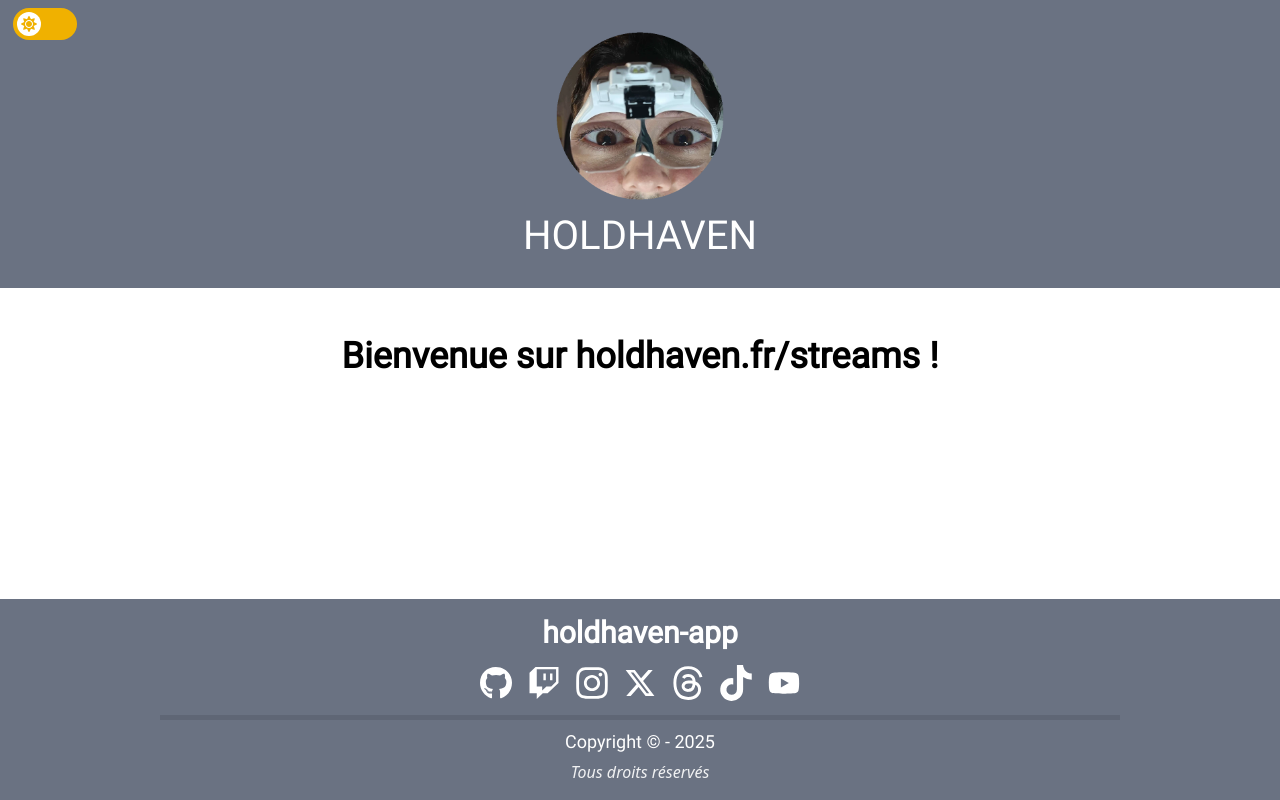
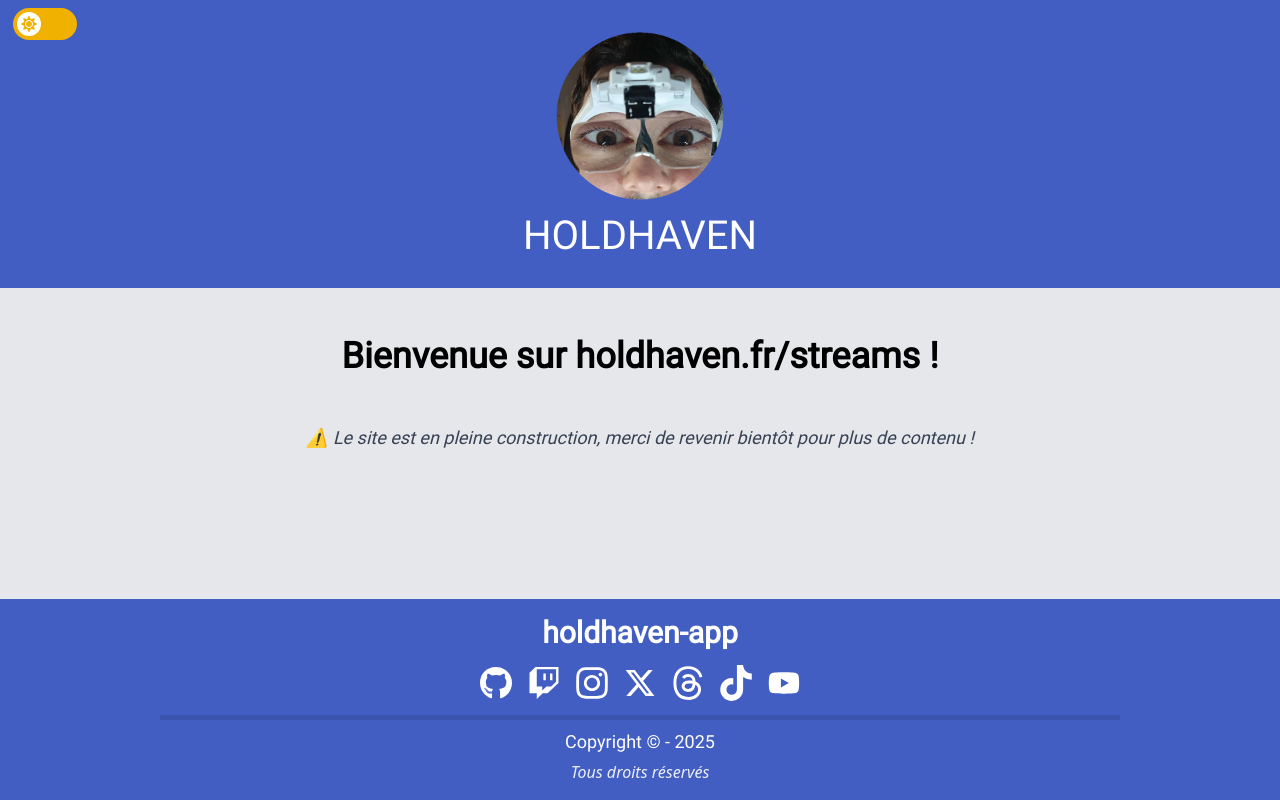
Before and after one commit to h0ldhaven/holdhaven, a React (Vite) app: page /streams in a window 1280 px wide. Built offline with nearby package versions, Linux system fonts and the light colour scheme.

Commit message:
💄 Added transition for darkmode switch colors and fixed FOUC

```diff
--- a/index.html
+++ b/index.html
@@ -8,6 +8,14 @@
   </head>
   <body>
     <div id="root"></div>
+    <script>
+      (function() {
+        const theme = localStorage.getItem('theme');
+        if (theme === 'dark') {
+          document.documentElement.classList.add('dark');
+        }
+      })();
+    </script>
     <script type="module" src="/src/main.tsx"></script>
   </body>
 </html>
--- a/src/components/Footer.tsx
+++ b/src/components/Footer.tsx
@@ -8,7 +8,7 @@ export default function Footer(): JSX.Element {
     const initialYear: number = 2025;
 
     return(
-        <footer className='w-full px-4 py-4 mt-auto text-center text-white bg-gray-500 dark:bg-cyan-800'>
+        <footer className='w-full px-4 py-4 mt-auto text-center text-white dark:bg-cyan-800/90 bg-blue-800/80 transition-colors duration-300 ease-in-out'>
 
             <h1 className='text-2xl font-extrabold md:text-3xl font-roboto'>
                 {appName}
--- a/src/components/Header.tsx
+++ b/src/components/Header.tsx
@@ -7,7 +7,7 @@ const Header: React.FC = () => {
 
     return(
         <header className='relative overflow-clip'>
-            <div className='w-full h-full px-4 sm:px-8 md:px-16 bg-gray-500 dark:bg-cyan-800'>
+            <div className='w-full h-full px-4 sm:px-8 md:px-16 dark:bg-cyan-800/90 bg-blue-800/80 transition-colors duration-300 ease-in-out'>
                 <div className='flex flex-col items-center justify-center w-full h-full md:pt-8 md:pb-8 leading-none text-center text-white font-roboto uppercase z-10'>
                     <Link to='/' aria-label="Bouton retour a l'acceuil" role='button'>
                         <img
--- a/src/pages/HomePage.tsx
+++ b/src/pages/HomePage.tsx
@@ -4,7 +4,7 @@ import Footer from '../components/Footer';
 
 const HomePage: React.FC = () => {
     return (
-        <main className='flex flex-col h-full min-h-screen bg-white text-white dark:bg-gray-800 dark:text-white' role='main'>
+        <main className='flex flex-col h-full min-h-screen bg-white text-white dark:bg-gray-800 dark:text-white transition-colors duration-300 ease-in-out' role='main'>
             <Header />
             <div className='flex flex-col justify-center items-center text-center mt-8 px-4'>
                 <h1 className='font-bold text-4xl p-4 text-gray-900 dark:text-gray-100'>Bienvenue sur holdhaven.fr !</h1>
--- a/src/pages/ProjectPage.tsx
+++ b/src/pages/ProjectPage.tsx
@@ -5,10 +5,14 @@ import Footer from '../components/Footer';
 
 const ProjectPage: React.FC = () => {
     return(
-        <main className='flex flex-col h-full min-h-screen bg-white text-black dark:bg-gray-800 dark:text-white'>
+        <main className='flex flex-col h-full min-h-screen bg-gray-200 text-black dark:bg-gray-800 dark:text-white transition-colors duration-300 ease-in-out'>
             <Header />
             <div className='flex flex-col justify-center items-center text-center mt-8 font-roboto'>
                 <h1 className='font-bold text-4xl p-4'>Bienvenue sur holdhaven.fr/projects !</h1>
+                {/* Message de construction */}
+                <p className='text-lg mt-8 mb-8 italic text-gray-700 dark:text-gray-300'>
+                    ⚠️ Le site est en pleine construction, merci de revenir bientôt pour plus de contenu !
+                </p>
             </div>
             <Footer />
         </main>
--- a/src/pages/StreamPage.tsx
+++ b/src/pages/StreamPage.tsx
@@ -5,10 +5,14 @@ import Footer from '../components/Footer';
 
 const StreamPage: React.FC = () => {
     return(
-        <main className='flex flex-col h-full min-h-screen bg-white text-black dark:bg-gray-800 dark:text-white'>
+        <main className='flex flex-col h-full min-h-screen bg-gray-200 text-black dark:bg-gray-800 dark:text-white transition-colors duration-300 ease-in-out'>
             <Header />
             <div className='flex flex-col justify-center items-center text-center mt-8 font-roboto'>
                 <h1 className='font-bold text-4xl p-4'>Bienvenue sur holdhaven.fr/streams !</h1>
+                {/* Message de construction */}
+                <p className='text-lg mt-8 mb-8 italic text-gray-700 dark:text-gray-300'>
+                    ⚠️ Le site est en pleine construction, merci de revenir bientôt pour plus de contenu !
+                </p>
             </div>
             <Footer />
         </main>
```
